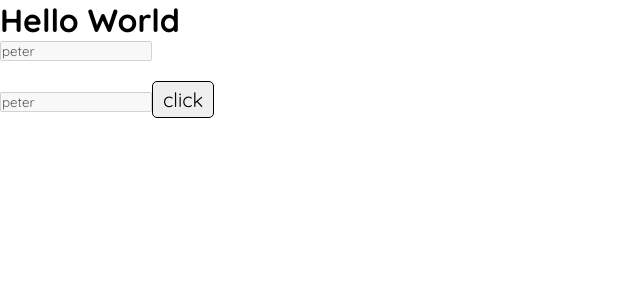
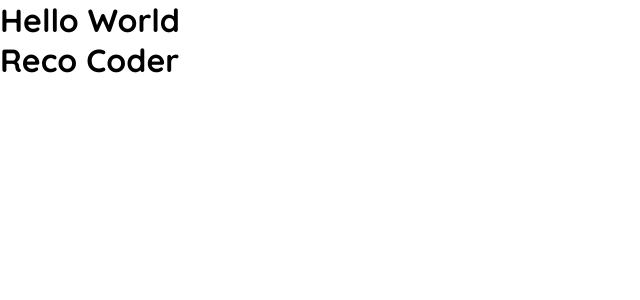
Before and after one commit to azharsiddiqui1234/Angular_From_Start_Tut, an Angular app: page / in a window 1280 px wide. Shown: the top 300 px of the page, without its empty margins (0-640 px from the left). Built offline with nearby package versions, Linux system fonts and the light colour scheme.

Commit message:
if Else Condition

```diff
--- a/src/app/app.component.html
+++ b/src/app/app.component.html
@@ -1,6 +1,21 @@
 <h1>Hello World</h1>
-<input type="text" value="{{value}}" disabled="disable"/>
-<br/>
-<br/>
-<input type="text" value="{{value}}" [disabled]=disable/>
-<button (click)="handlebtnclick()">click</button>
+<!-- <h2 *ngIf="show else elseblock">Reco Gaming</h2> -->
+<!-- <ng-template #elseblock>
+    <h1 >Reco Coder</h1>
+</ng-template> -->
+
+<!-- <div *ngIf="show; then ifblock else elseblock"></div>
+    <ng-template #ifblock>
+        <h1>Reco Gaming</h1>
+    </ng-template>
+    <ng-template #elseblock>
+        <h1 >Reco Coder</h1>
+    </ng-template> -->
+
+<div *ngIf="show==='yes'; then ifblock; else elseblock"></div>
+<ng-template #ifblock>
+  <h1>Reco Gaming</h1>
+</ng-template>
+<ng-template #elseblock>
+  <h1>Reco Coder</h1>
+</ng-template>
--- a/src/app/app.component.ts
+++ b/src/app/app.component.ts
@@ -7,9 +7,9 @@ import { Component } from '@angular/core';
 })
 export class AppComponent {
   title = 'my-app';
-  value = "peter"
-  disable= true
-  handlebtnclick(){
-    this.disable = false
-  }
+  // show=true;
+
+  // if we have sring value in our condition
+  show="no"
+
 }
```
